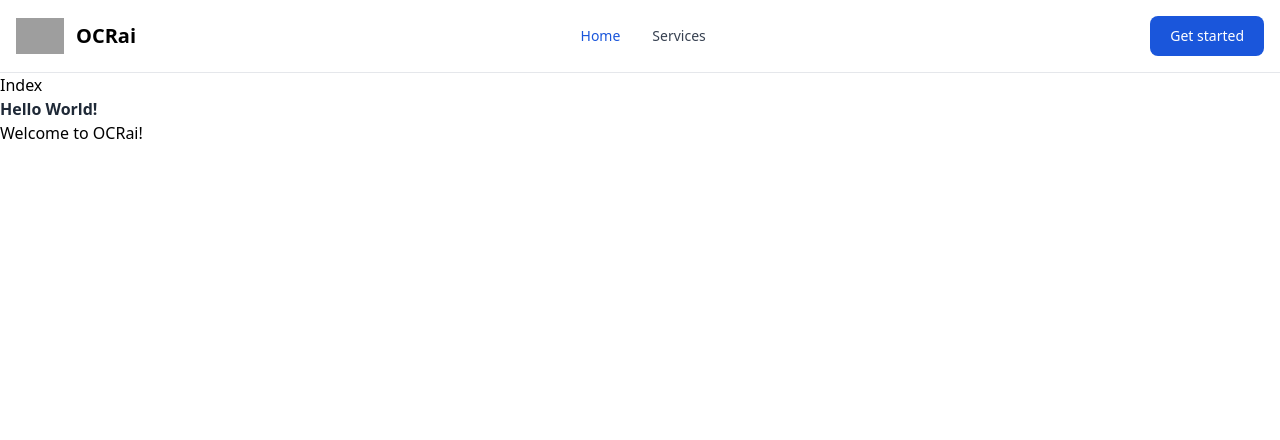
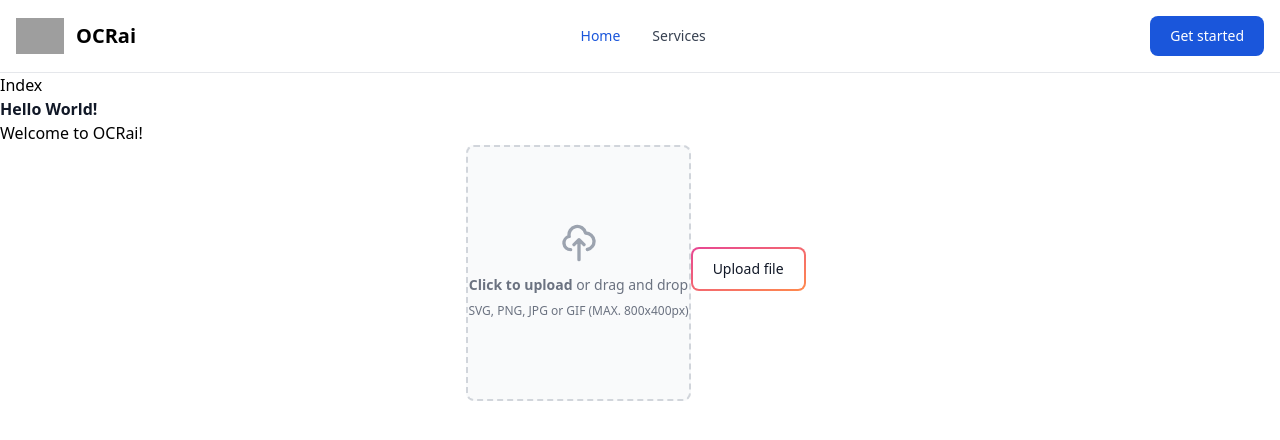
Before and after one commit to smarbal/ocrai-grader, a Flask app: page / in a window 1280 px wide. Shown: the top 440 px of the page. Run offline with Flask 2, Linux system fonts and the light colour scheme; grey boxes are pictures that could not be loaded.

Commit message:
Add image upload

```diff
--- a/src/app.py
+++ b/src/app.py
@@ -1,11 +1,52 @@
 from flask import Flask, request, Response, render_template
 from paddleocr import PaddleOCR,draw_ocr
-
+import cv2
+import matplotlib.pyplot as plt
 import os
 
 app = Flask(__name__)
+
+ocr = PaddleOCR(use_angle_cls=True, lang='en') # need to run only once to download and load model into memory
+img_path = './imgs_en/img_12.jpg'
+result = ocr.ocr(img_path, cls=True)
+for idx in range(len(result)):
+    res = result[idx]
+    for line in res:
+        print(line)
+
+
+# draw result
 
 
 @app.route("/")
 def index():
     return render_template('index.html')
+
+@app.route("/analyze", methods=["POST"])
+def analyze():
+    from PIL import Image
+    result = result[0]
+    image = Image.open(img_path).convert('RGB')
+    boxes = [line[0] for line in result]
+    txts = [line[1][0] for line in result]
+    scores = [line[1][1] for line in result]
+    im_show = draw_ocr(image, boxes, txts, scores, font_path='./fonts/simfang.ttf')
+    im_show = Image.fromarray(im_show)
+    im_show.save('result.jpg')
+    return 'test'
+
+def save_ocr(img_path, out_path, result, font):
+  save_path = os.path.join(out_path, img_path.split('/')[-1] + 'output')
+
+  image = cv2.imread(img_path)
+
+  boxes = [line[0] for line in result]
+  txts = [line[1][0] for line in result]
+  scores = [line[1][1] for line in result]
+
+  im_show = draw_ocr(image, boxes, txts, scores, font_path=font)
+
+  cv2.imwrite(save_path, im_show)
+
+  img = cv2.cvtColor(im_show, cv2.COLOR_BGR2RGB)
+  plt.imshow(img)
--- a/src/static/dist/css/output.css
+++ b/src/static/dist/css/output.css
@@ -1025,6 +1025,10 @@ input:checked + .toggle-bg {
   position: absolute;
 }
 
+.relative {
+  position: relative;
+}
+
 .inset-0 {
   top: 0px;
   right: 0px;
@@ -1085,6 +1089,10 @@ input:checked + .toggle-bg {
   margin-top: 1rem;
 }
 
+.mb-3 {
+  margin-bottom: 0.75rem;
+}
+
 .mb-2 {
   margin-bottom: 0.5rem;
 }
@@ -1097,6 +1105,10 @@ input:checked + .toggle-bg {
   margin-bottom: 0.25rem;
 }
 
+.mr-2 {
+  margin-right: 0.5rem;
+}
+
 .block {
   display: block;
 }
@@ -1133,6 +1145,14 @@ input:checked + .toggle-bg {
   height: 1.5rem;
 }
 
+.h-64 {
+  height: 16rem;
+}
+
+.h-10 {
+  height: 2.5rem;
+}
+
 .h-9 {
   height: 2.25rem;
 }
@@ -1147,6 +1167,14 @@ input:checked + .toggle-bg {
 
 .w-full {
   width: 100%;
+}
+
+.w-12 {
+  width: 3rem;
+}
+
+.w-10 {
+  width: 2.5rem;
 }
 
 .w-64 {
@@ -1207,16 +1235,16 @@ input:checked + .toggle-bg {
   transform: none;
 }
 
+.cursor-pointer {
+  cursor: pointer;
+}
+
 .cursor-default {
   cursor: default;
 }
 
 .cursor-not-allowed {
   cursor: not-allowed;
-}
-
-.cursor-pointer {
-  cursor: pointer;
 }
 
 .resize {
@@ -1293,6 +1321,10 @@ input:checked + .toggle-bg {
   border-radius: 0.5rem;
 }
 
+.rounded-md {
+  border-radius: 0.375rem;
+}
+
 .rounded-l-lg {
   border-top-left-radius: 0.5rem;
   border-bottom-left-radius: 0.5rem;
@@ -1307,8 +1339,16 @@ input:checked + .toggle-bg {
   border-width: 1px;
 }
 
+.border-2 {
+  border-width: 2px;
+}
+
 .border-0 {
   border-width: 0px;
+}
+
+.border-dashed {
+  border-style: dashed;
 }
 
 .border-gray-200 {
@@ -1379,6 +1419,20 @@ input:checked + .toggle-bg {
   --tw-bg-opacity: 0.5;
 }
 
+.bg-gradient-to-br {
+  background-image: linear-gradient(to bottom right, var(--tw-gradient-stops));
+}
+
+.from-pink-500 {
+  --tw-gradient-from: #E74694;
+  --tw-gradient-to: rgb(231 70 148 / 0);
+  --tw-gradient-stops: var(--tw-gradient-from), var(--tw-gradient-to);
+}
+
+.to-orange-400 {
+  --tw-gradient-to: #FF8A4C;
+}
+
 .p-2 {
   padding: 0.5rem;
 }
@@ -1393,6 +1447,14 @@ input:checked + .toggle-bg {
 
 .p-1 {
   padding: 0.25rem;
+}
+
+.p-0\.5 {
+  padding: 0.125rem;
+}
+
+.p-0 {
+  padding: 0px;
 }
 
 .px-2 {
@@ -1428,6 +1490,14 @@ input:checked + .toggle-bg {
   padding-left: 0.75rem;
 }
 
+.pt-5 {
+  padding-top: 1.25rem;
+}
+
+.pb-6 {
+  padding-bottom: 1.5rem;
+}
+
 .pt-2 {
   padding-top: 0.5rem;
 }
@@ -1446,6 +1516,11 @@ input:checked + .toggle-bg {
   line-height: 1.25rem;
 }
 
+.text-xs {
+  font-size: 0.75rem;
+  line-height: 1rem;
+}
+
 .text-lg {
   font-size: 1.125rem;
   line-height: 1.75rem;
@@ -1486,14 +1561,14 @@ input:checked + .toggle-bg {
   color: rgb(55 65 81 / var(--tw-text-opacity));
 }
 
-.text-gray-800 {
-  --tw-text-opacity: 1;
-  color: rgb(31 41 55 / var(--tw-text-opacity));
-}
-
 .text-gray-900 {
   --tw-text-opacity: 1;
   color: rgb(17 24 39 / var(--tw-text-opacity));
+}
+
+.text-gray-400 {
+  --tw-text-opacity: 1;
+  color: rgb(156 163 175 / var(--tw-text-opacity));
 }
 
 .text-blue-600 {
@@ -1554,8 +1629,16 @@ input:checked + .toggle-bg {
   transition-duration: 150ms;
 }
 
+.duration-75 {
+  transition-duration: 75ms;
+}
+
 .ease-out {
   transition-timing-function: cubic-bezier(0, 0, 0.2, 1);
+}
+
+.ease-in {
+  transition-timing-function: cubic-bezier(0.4, 0, 1, 1);
 }
 
 .hover\:border-gray-300:hover {
@@ -1591,6 +1674,11 @@ input:checked + .toggle-bg {
 .hover\:text-gray-600:hover {
   --tw-text-opacity: 1;
   color: rgb(75 85 99 / var(--tw-text-opacity));
+}
+
+.hover\:text-white:hover {
+  --tw-text-opacity: 1;
+  color: rgb(255 255 255 / var(--tw-text-opacity));
 }
 
 .focus\:outline-none:focus {
@@ -1620,6 +1708,25 @@ input:checked + .toggle-bg {
   --tw-ring-color: rgb(229 231 235 / var(--tw-ring-opacity));
 }
 
+.focus\:ring-pink-200:focus {
+  --tw-ring-opacity: 1;
+  --tw-ring-color: rgb(250 209 232 / var(--tw-ring-opacity));
+}
+
+.group:hover .group-hover\:bg-opacity-0 {
+  --tw-bg-opacity: 0;
+}
+
+.group:hover .group-hover\:from-pink-500 {
+  --tw-gradient-from: #E74694;
+  --tw-gradient-to: rgb(231 70 148 / 0);
+  --tw-gradient-stops: var(--tw-gradient-from), var(--tw-gradient-to);
+}
+
+.group:hover .group-hover\:to-orange-400 {
+  --tw-gradient-to: #FF8A4C;
+}
+
 .dark .dark\:border-gray-700 {
   --tw-border-opacity: 1;
   border-color: rgb(55 65 81 / var(--tw-border-opacity));
@@ -1687,6 +1794,11 @@ input:checked + .toggle-bg {
   color: rgb(63 131 248 / var(--tw-text-opacity));
 }
 
+.dark .dark\:hover\:border-gray-500:hover {
+  --tw-border-opacity: 1;
+  border-color: rgb(107 114 128 / var(--tw-border-opacity));
+}
+
 .dark .dark\:hover\:bg-blue-700:hover {
   --tw-bg-opacity: 1;
   background-color: rgb(26 86 219 / var(--tw-bg-opacity));
@@ -1730,6 +1842,11 @@ input:checked + .toggle-bg {
 .dark .dark\:focus\:ring-gray-600:focus {
   --tw-ring-opacity: 1;
   --tw-ring-color: rgb(75 85 99 / var(--tw-ring-opacity));
+}
+
+.dark .dark\:focus\:ring-pink-800:focus {
+  --tw-ring-opacity: 1;
+  --tw-ring-color: rgb(153 21 75 / var(--tw-ring-opacity));
 }
 
 @media (min-width: 640px) {
--- a/src/templates/index.html
+++ b/src/templates/index.html
@@ -2,6 +2,44 @@
 
 {% block content %}
     <h1>{% block title %} Index {% endblock %}</h1>
-    <h1 class="text-gray-800 font-bold">Hello World!</h1>
+    <h1 class="text-gray-900 font-bold">Hello World!</h1>
     <h2>Welcome to OCRai!</h2>
+
+    <div class="image-container">
+      <form id="file-upload-form" class="uploader" action ="/analyze" method = "POST" enctype = "multipart/form-data">
+      <div class="flex items-center justify-center ">
+        <label for="dropzone-file" class="flex flex-col items-center justify-center w-100 h-64 border-2 border-gray-300 border-dashed rounded-lg cursor-pointer bg-gray-50 dark:hover:bg-bray-800 dark:bg-gray-700 hover:bg-gray-100 dark:border-gray-600 dark:hover:border-gray-500 dark:hover:bg-gray-600">
+            <div class="flex flex-col items-center justify-center pt-5 pb-6">
+              <img id="preview" >
+                <svg aria-hidden="true" class="w-10 h-10 mb-3 text-gray-400" fill="none" stroke="currentColor" viewBox="0 0 24 24" xmlns="http://www.w3.org/2000/svg"><path stroke-linecap="round" stroke-linejoin="round" stroke-width="2" d="M7 16a4 4 0 01-.88-7.903A5 5 0 1115.9 6L16 6a5 5 0 011 9.9M15 13l-3-3m0 0l-3 3m3-3v12"></path></svg>
+                <p class="mb-2 text-sm text-gray-500 dark:text-gray-400"><span class="font-semibold">Click to upload</span> or drag and drop</p>
+                <p class="text-xs text-gray-500 dark:text-gray-400">SVG, PNG, JPG or GIF (MAX. 800x400px)</p>
+            </div>
+            <input id="dropzone-file" type="file" class="hidden" onchange="showPreview(event);" ons/>
+        </label>
+        <button type="submit" class="relative inline-flex items-center justify-center p-0.5 mb-2 mr-2 overflow-hidden text-sm font-medium text-gray-900 rounded-lg group bg-gradient-to-br from-pink-500 to-orange-400 group-hover:from-pink-500 group-hover:to-orange-400 hover:text-white dark:text-white focus:ring-4 focus:outline-none focus:ring-pink-200 dark:focus:ring-pink-800" onclick="submitFile()">
+          <span class="relative px-5 py-2.5 transition-all ease-in duration-75 bg-white dark:bg-gray-900 rounded-md group-hover:bg-opacity-0">
+              Upload file
+          </span>
+        </button>
+      </div>
+    </form>
+    </div>
+
+
+    <script>
+      function showPreview(event){
+        if(event.target.files.length > 0){
+          var src = URL.createObjectURL(event.target.files[0]);
+          var preview = document.getElementById("preview");
+          preview.src = src;
+          preview.style.display = "block";
+          preview.className += "flex flex-col items-center justify-center w-100 h-64 border-2 border-gray-300 border-dashed rounded-lg cursor-pointer bg-gray-50 dark:hover:bg-bray-800 dark:bg-gray-700 hover:bg-gray-100 dark:border-gray-600 dark:hover:border-gray-500 dark:hover:bg-gray-600"
+        }
+      }
+
+      function submitFile(){
+
+      }
+    </script>
 {% endblock %}
```
Also changed, not shown: 1 other file.
